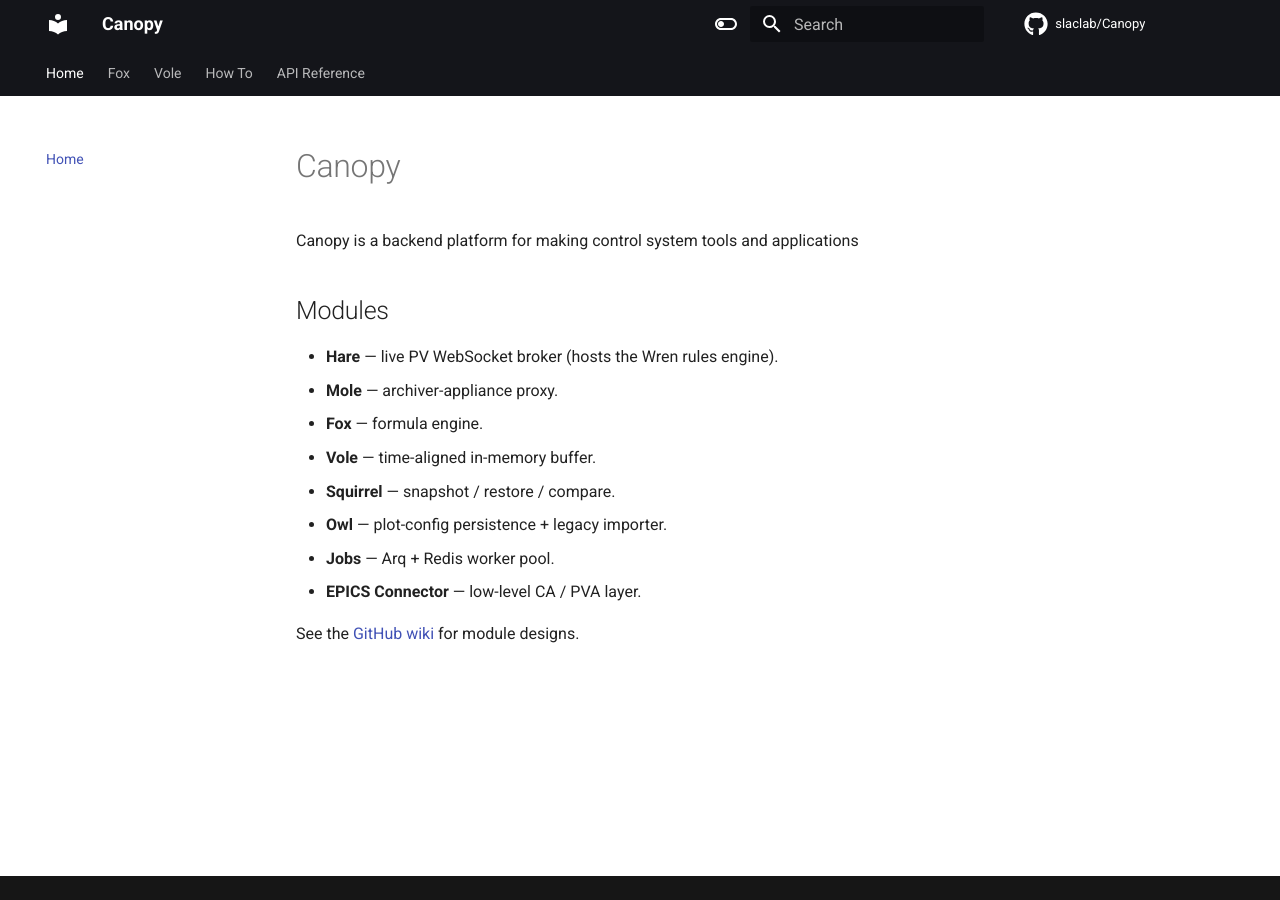
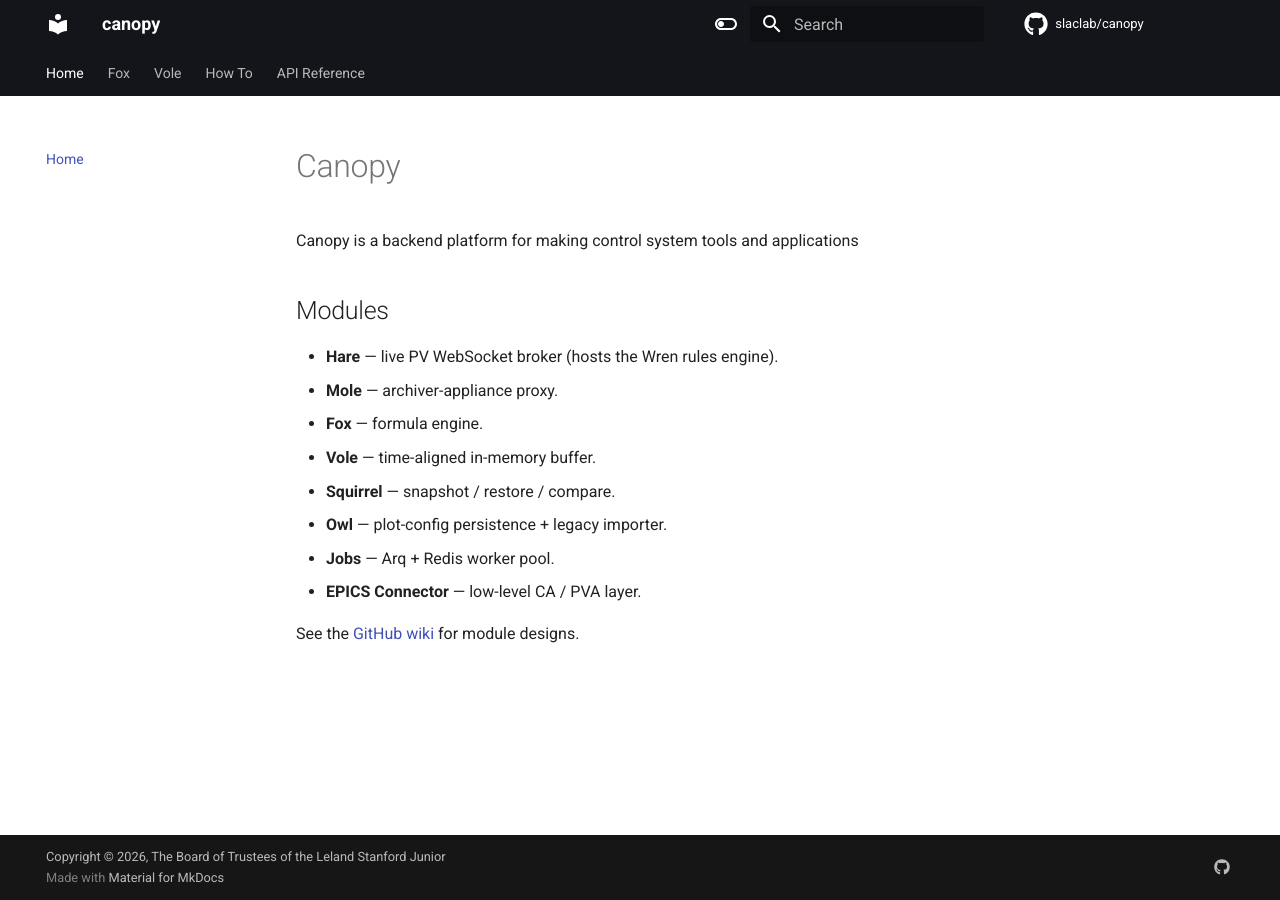
Before and after one commit to slaclab/canopy, an MkDocs documentation site: the page built from docs/index.md, in a window 1280 px wide. Built offline with MkDocs 1.6.1 and Material for MkDocs 9.7.7, drawn with Linux system fonts in a browser that asks for light colours; comment, search, counter and statistics services are not loaded.

Commit message:
DOC: Changes to mkdocs.yml

```diff
--- a/mkdocs.yml
+++ b/mkdocs.yml
@@ -1,12 +1,12 @@
 # Project Information
-site_name: Canopy
-site_url: https://slaclab.github.io/Canopy/
+site_name: canopy
+site_url: https://slaclab.github.io/canopy/
 site_author: SLAC National Accelerator Laboratory - EED / Software Applications Group
 site_description:  Canopy is a planned platform for control system displays, tools and applications.
 
 # Repository
-repo_name: slaclab/Canopy
-repo_url: https://github.com/slaclab/Canopy
+repo_name: slaclab/canopy
+repo_url: https://github.com/slaclab/canopy
 
 # Configuration
 theme:
@@ -26,12 +26,14 @@ theme:
     - media: "(prefers-color-scheme: light)"
       scheme: default
       primary: black
+      accent: red
       toggle:
         icon: material/toggle-switch-off-outline
         name: Switch to dark mode
     - media: "(prefers-color-scheme: dark)"
       scheme: slate
       primary: black
+      accent: red
       toggle:
         icon: material/toggle-switch
         name: Switch to light mode
@@ -51,20 +53,14 @@ plugins:
             docstring_options:
               ignore_init_summary: true
             merge_init_into_class: true
-  - git-revision-date-localized:
-      exclude:
-        - index.md
-      enable_creation_date: true
-      fallback_to_build_date: true
-  - git-committers:
-      exclude:
-        - index.md
-      repository: slaclab/Canopy
-      branch: main
 
 # Additional Configuration
 extra:
-  generator: false
+  social:
+    - icon: fontawesome/brands/github
+      link: https://github.com/slaclab
+      name: SLAC GitHub
+copyright: Copyright © 2026, The Board of Trustees of the Leland Stanford Junior
 
 # Extensions
 markdown_extensions:
@@ -99,10 +95,8 @@ nav:
     - REST API: vole/rest_api.md
     - Configuration: vole/configuration.md
   - How To:
-    - how_to/index.md
     - Custom archiver adapter: how_to/custom_archiver_adapter.md
     - Custom directory adapter: how_to/custom_directory_adapter.md
   - API Reference:
-    - api_reference/index.md
     - Fox: api_reference/fox.md
     - Vole: api_reference/vole.md
```
